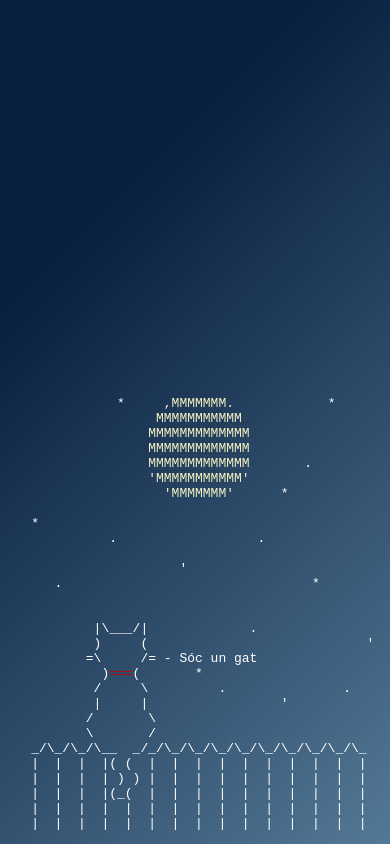
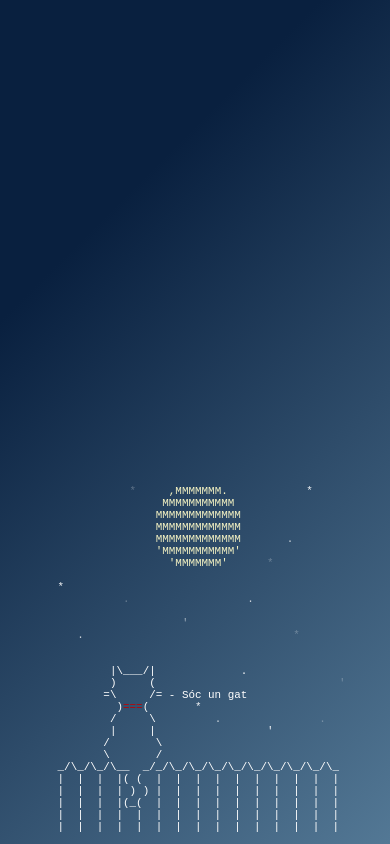
Before and after one commit to fxkjd/ihaveacat, a website with bundled scripts: page index.html in a window 390 px wide. Built offline with nearby package versions, Linux system fonts and the light colour scheme.

Commit message:
Add mobile viewport scaling, twinkling stars, and README

```diff
--- a/css/style.css
+++ b/css/style.css
@@ -37,3 +37,26 @@
     .moon-3 {
     	color: #514F44;
     }
+    @media (max-width: 480px) {
+	pre {
+	    font-size: 2.8vw;
+	}
+    }
+    @keyframes twinkle {
+	0%, 100% { opacity: 1; }
+	50%      { opacity: 0.25; }
+    }
+    .star {
+    	animation: twinkle 3.2s ease-in-out infinite;
+    }
+    .star:nth-of-type(2n) {
+    	animation-duration: 2.4s;
+    	animation-delay: 0.7s;
+    }
+    .star:nth-of-type(3n) {
+    	animation-duration: 4.1s;
+    	animation-delay: 1.3s;
+    }
+    .star:nth-of-type(5n) {
+    	animation-delay: 2.1s;
+    }
--- a/index.html
+++ b/index.html
@@ -2,6 +2,7 @@
 <html>
 <head>
 <meta charset="utf-8">
+<meta name="viewport" content="width=device-width, initial-scale=1">
 <link rel="icon" href="favicon.ico" type="image/ico">
 <title>Home · Ihaveacat</title>
 <link rel="stylesheet" href="css/style.css">
@@ -9,27 +10,27 @@
 <body>
 <div>
 <pre>
-             *     <span class="moon-row"><span class="moon-1">,MMM</span><span class="moon-2">8</span><span class="moon-3">&&&.</span></span>            *
+             <span class="star">*</span>     <span class="moon-row"><span class="moon-1">,MMM</span><span class="moon-2">8</span><span class="moon-3">&&&.</span></span>            <span class="star">*</span>
                   <span class="moon-row"><span class="moon-1">MMMM</span><span class="moon-2">88</span><span class="moon-3">&&&&&</span></span>
                  <span class="moon-row"><span class="moon-1">MMMM</span><span class="moon-2">88</span><span class="moon-3">&&&&&&&</span></span>
                  <span class="moon-row"><span class="moon-1">MMM</span><span class="moon-2">88</span><span class="moon-3">&&&&&&&&</span></span>
-                 <span class="moon-row"><span class="moon-1">MMM</span><span class="moon-2">88</span><span class="moon-3">&&&&&&&&</span></span>       .
+                 <span class="moon-row"><span class="moon-1">MMM</span><span class="moon-2">88</span><span class="moon-3">&&&&&&&&</span></span>       <span class="star">.</span>
                  <span class="moon-row"><span class="moon-1">'MMM</span><span class="moon-2">88</span><span class="moon-3">&&&&&&'</span></span>
-                   <span class="moon-row"><span class="moon-1">'MMM</span><span class="moon-2">8</span><span class="moon-3">&&&'</span></span>      *
+                   <span class="moon-row"><span class="moon-1">'MMM</span><span class="moon-2">8</span><span class="moon-3">&&&'</span></span>      <span class="star">*</span>
 
-  *
-            .                  .
+  <span class="star">*</span>
+            <span class="star">.</span>                  <span class="star">.</span>
 
-                     '
-     .                                *
+                     <span class="star">'</span>
+     <span class="star">.</span>                                <span class="star">*</span>
 
 
-          |\___/|             .
-          )     (                            '
+          |\___/|             <span class="star">.</span>
+          )     (                            <span class="star">'</span>
          =\     /= - Sóc un gat
-           )<span class="collar">===</span>(       *
-          /     \         .               .
-          |     |                 '
+           )<span class="collar">===</span>(       <span class="star">*</span>
+          /     \         <span class="star">.</span>               <span class="star">.</span>
+          |     |                 <span class="star">'</span>
          /       \
          \       /
   _/\_/\_/\__  _/_/\_/\_/\_/\_/\_/\_/\_/\_/\_
```
Also changed, not shown: README.md (added).
